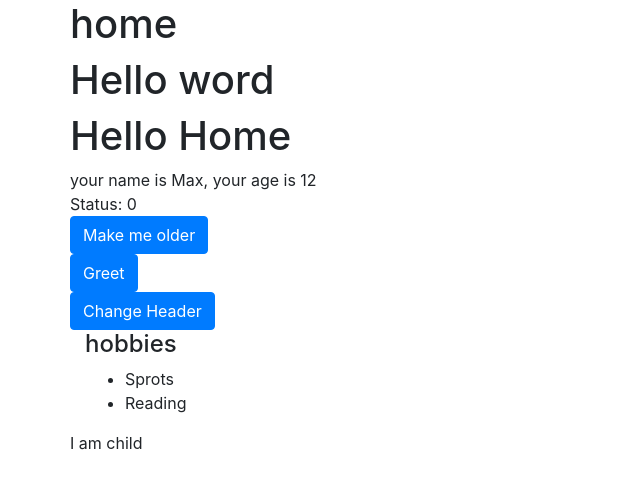
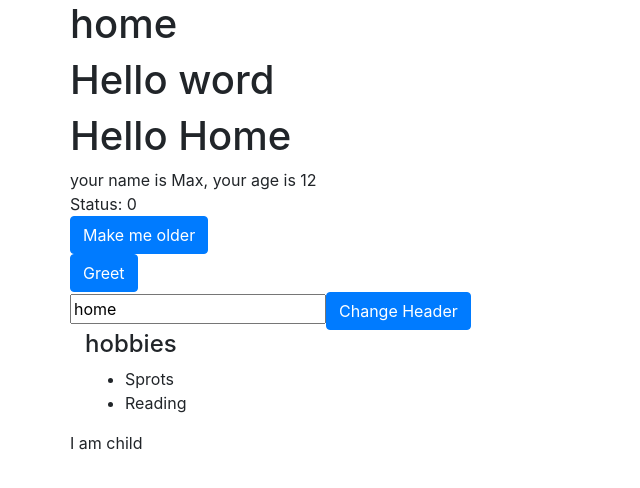
Before and after one commit to apktool/LearnReactJS, a React (Create React App) app in the folder rails365/chapter3/: page / in a window 1280 px wide. Shown: the top 488 px of the page, without its empty margins (0-640 px from the left). Built offline with nearby package versions, Linux system fonts and the light colour scheme.

Commit message:
Bi-directional data binding

```diff
--- a/rails365/chapter3/src/App.js
+++ b/rails365/chapter3/src/App.js
@@ -42,7 +42,8 @@ class App extends Component {
                 <div className="row">
                     <div className="col-xs-1 col-xs-offset-11">
                         <Home name={"Max"} age={12} user={user} greet={this.onGreet}
-                              changeLink={this.onChangeLinkName.bind(this)}/>
+                              changeLink={this.onChangeLinkName.bind(this)}
+                              initialName={this.state.homeLink}/>
                         <span>I am child</span>
                     </div>
                 </div>
--- a/rails365/chapter3/src/components/Home.js
+++ b/rails365/chapter3/src/components/Home.js
@@ -7,7 +7,7 @@ export default class Home extends Component {
         this.state = {
             age: props.age,
             status: 0,
-            homeLink: "Changed Link"
+            homeLink: props.initialName
         };
         this.age = this.props.age;
     }
@@ -34,6 +34,12 @@ export default class Home extends Component {
         this.props.changeLink(this.state.homeLink);
     }
 
+    onHandleChange(event) {
+        this.setState({
+            homeLink: event.target.value
+        })
+    }
+
     render() {
         let content = "";
 
@@ -53,7 +59,12 @@ export default class Home extends Component {
                         <br/>
                         <button onClick={this.handleGreet.bind(this)} className="btn btn-primary">Greet</button>
                         <br/>
+                        <input type="text"
+                               defaultValue={this.props.initialName}
+                               value={this.state.initialName}
+                               onChange={(event) => this.onHandleChange(event)}/>
                         <button onClick={this.onChangeLink.bind(this)} className="btn btn-primary">Change Header</button>
+                        <br/>
                     </div>
                 </div>
                 <div className="SecondRow">
```
